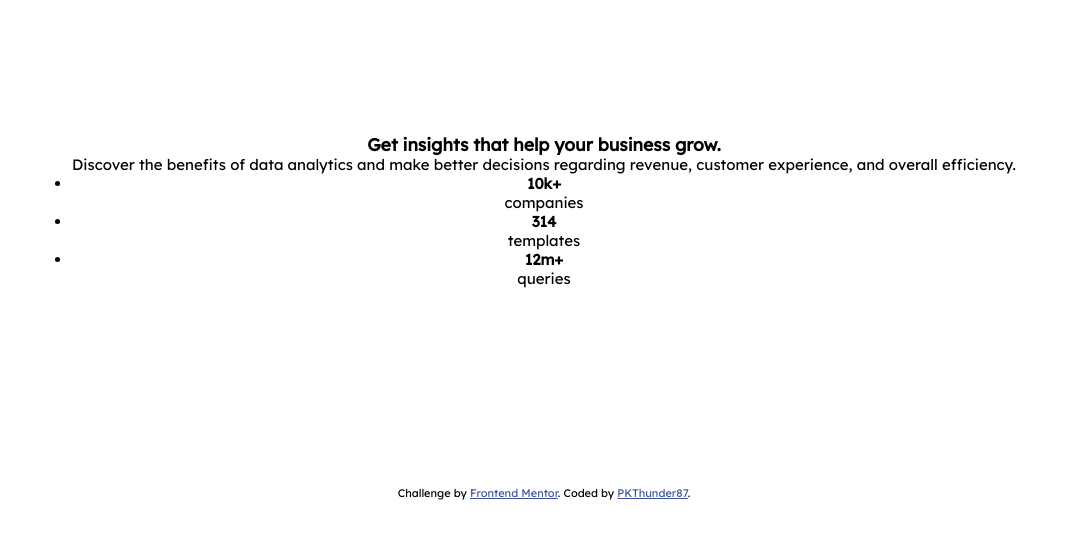
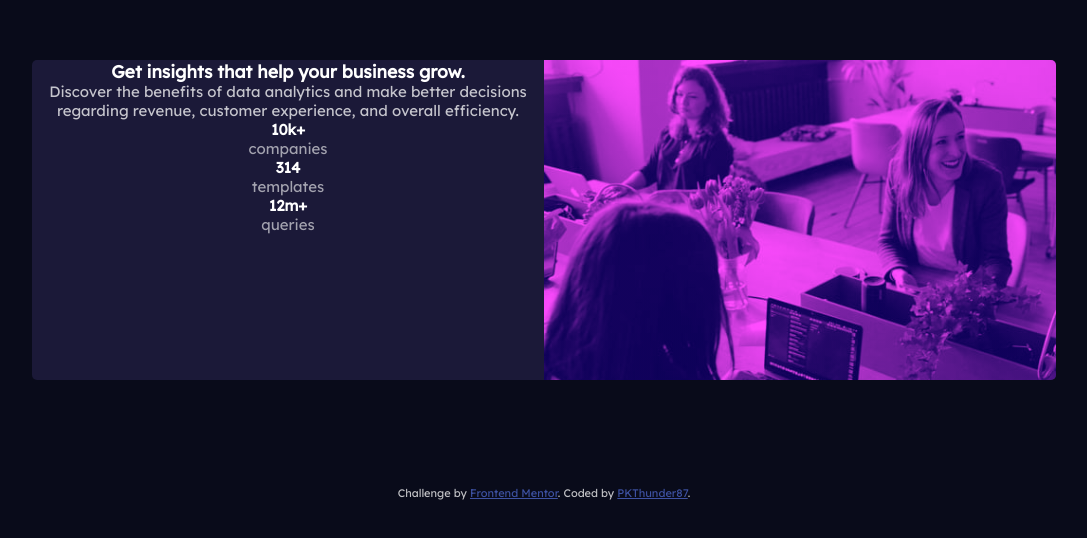
Before and after one commit to pkthunder87/stats-card, a plain HTML site: page index.html in a window 1280 px wide. Shown: the part 180-718 px from the top of the page, without its empty margins (96-1183 px from the left). Drawn offline with Linux system fonts and the light colour scheme.

Commit message:
Feat: Add image and various colors to component

```diff
--- a/index.html
+++ b/index.html
@@ -26,7 +26,7 @@
   <body>
     <div class="stats-card">
       <div class="card-left">
-        <h3 class="card-left__title heading">
+        <h3 class="card-left__title">
           Get <span>insights</span> that help your business grow.
         </h3>
         <p class="card-left__details">
--- a/sass/_base.scss
+++ b/sass/_base.scss
@@ -15,9 +15,9 @@
   // (main heading, stats)
   --color-white: hsl(0, 0%, 100%);
   //  (main paragraph)
-  --color-slightly-transparent-white: hsla(0, 0%, 100%, 0.75);
-  //  (stat headings)
-  --color-slightly-transparent-white: hsla(0, 0%, 100%, 0.6);
+  --color-slightly-transparent-white-main: hsla(0, 0%, 100%, 0.75);
+  //  (stat paragraph)
+  --color-slightly-transparent-white-stat: hsla(0, 0%, 100%, 0.6);
 
   // ## Typography
 
@@ -26,6 +26,7 @@
   --font-family-header-text: "Inter", sans-serif;
 }
 
+// Universal Reset
 * {
   margin: 0;
   padding: 0;
@@ -42,6 +43,7 @@ html {
   font-size: 62.5%;
 }
 
+// General Styles
 body {
   height: 100vh;
   width: 100vw;
@@ -49,9 +51,17 @@ body {
   font-family: var(--font-family-body-text);
   font-size: 1.5rem;
   text-align: center;
+  color: var(--color-slightly-transparent-white-main);
+  -webkit-font-smoothing: antialiased;
 
   display: flex;
   flex-direction: column;
   justify-content: center;
   align-items: center;
+
+  li {
+    list-style: none;
+  }
+
+  background-color: var(--color-very-dark-blue);
 }
--- a/sass/_components.scss
+++ b/sass/_components.scss
@@ -0,0 +1,41 @@
+.stats-card {
+  height: 40vh;
+  width: 80vw;
+  background-color: var(--color-dark-desaturated-blue);
+  border-radius: 5px;
+  overflow: hidden;
+
+  display: grid;
+  grid-template-columns: 1fr 1fr;
+
+  .card-left {
+    &__title {
+      color: var(--color-white);
+    }
+
+    &__details {
+    }
+
+    &__stats {
+      .heading {
+        color: var(--color-white);
+      }
+
+      .category {
+        color: var(--color-slightly-transparent-white-stat);
+      }
+    }
+  }
+
+  .card-right {
+    &__image {
+      height: 100%;
+      width: 100%;
+      background-image: linear-gradient(hsl(283, 64%, 41%)),
+        url(../images/image-header-desktop.jpg);
+      display: block;
+      background-size: cover;
+      background-blend-mode: hard-light;
+    }
+  }
+}
```
Also changed, not shown: css/main.css, css/main.min.css.
